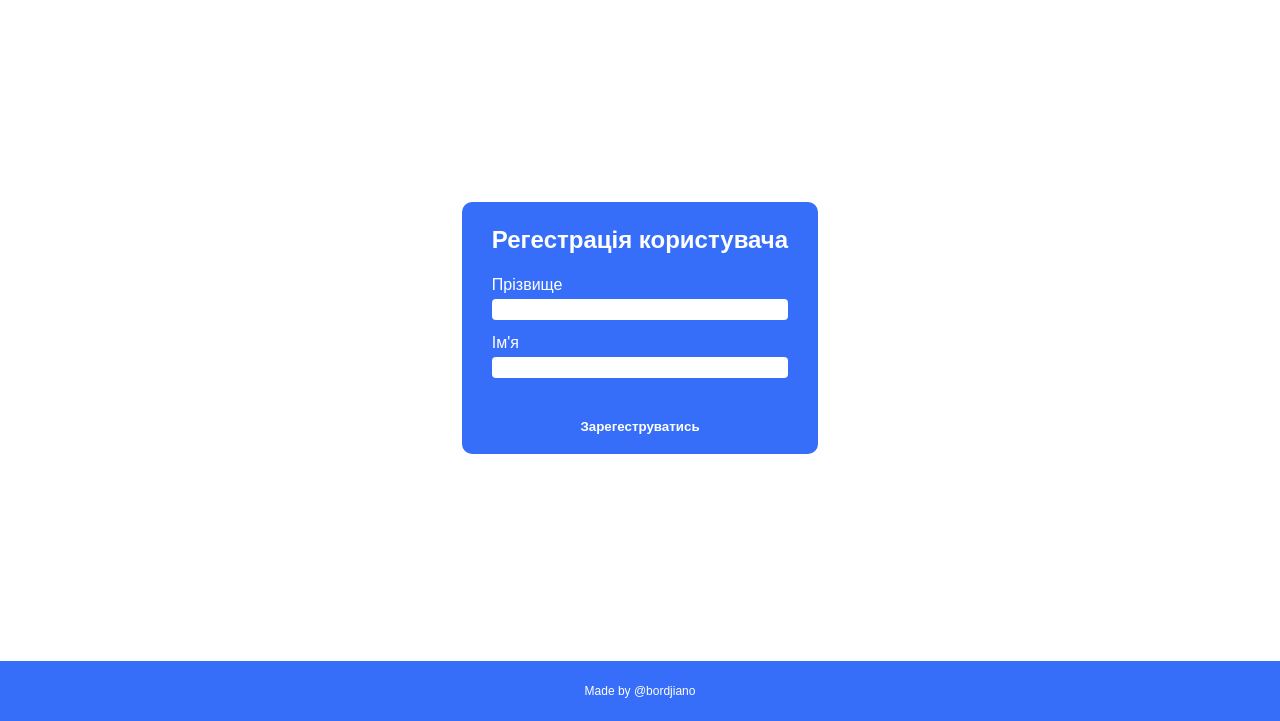
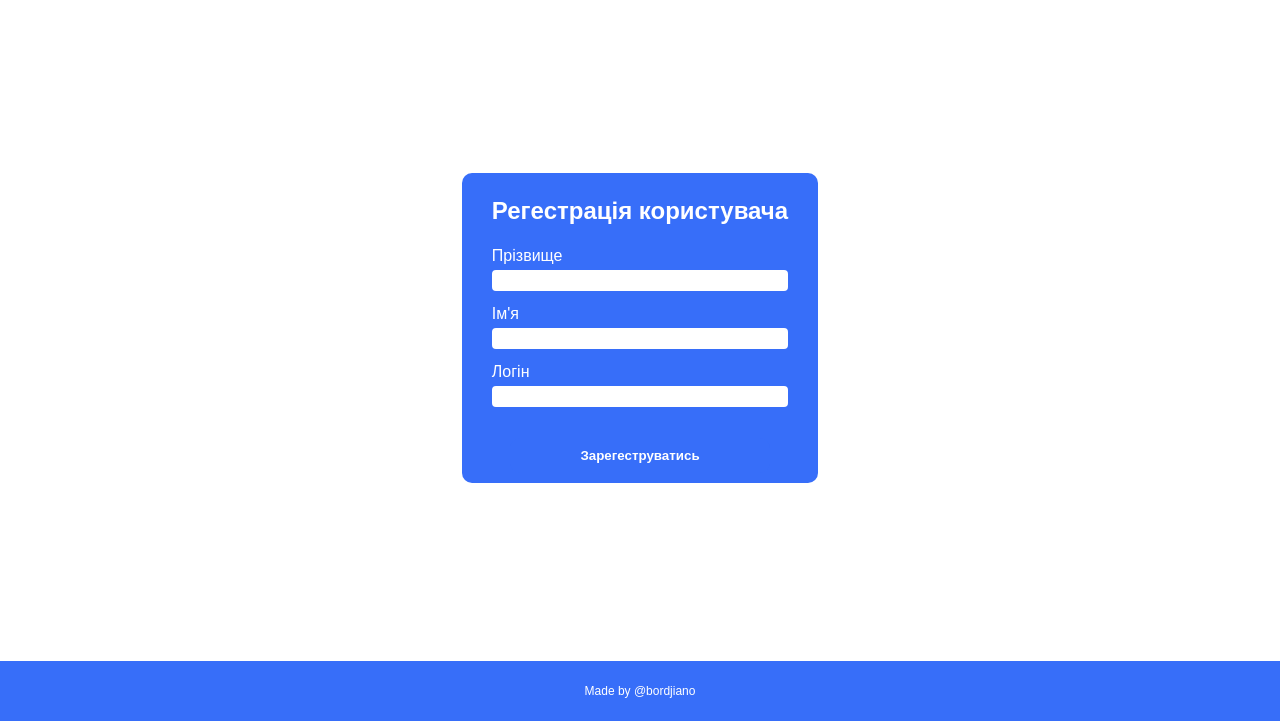
Before and after one commit to Bordjiano/TZRP_WebDev, a plain HTML site: page html/reg.html in a window 1280 px wide. Shown: the part 79-800 px from the top of the page. Drawn offline with Linux system fonts and the light colour scheme.

Commit message:
Add input login

```diff
--- a/html/reg.html
+++ b/html/reg.html
@@ -36,6 +36,10 @@
                         <div class="field-info">Ім'я</div>
                         <div><input class="field-input"></div>
                     </div>
+                    <div class="field">
+                        <div class="field-info">Логін</div>
+                        <div><input class="field-input"></div>
+                    </div>
 
                 </div>
             </div>
```
